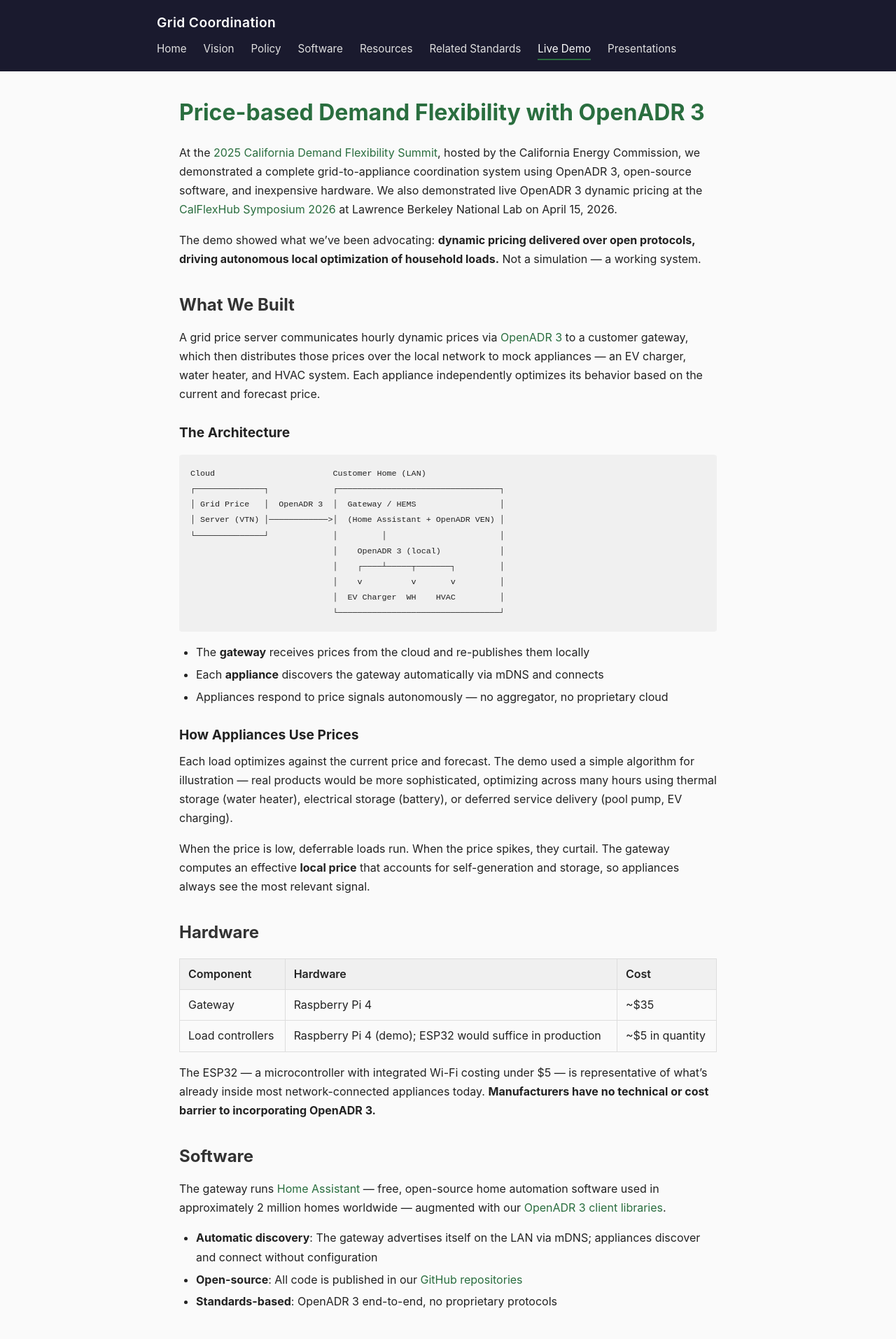
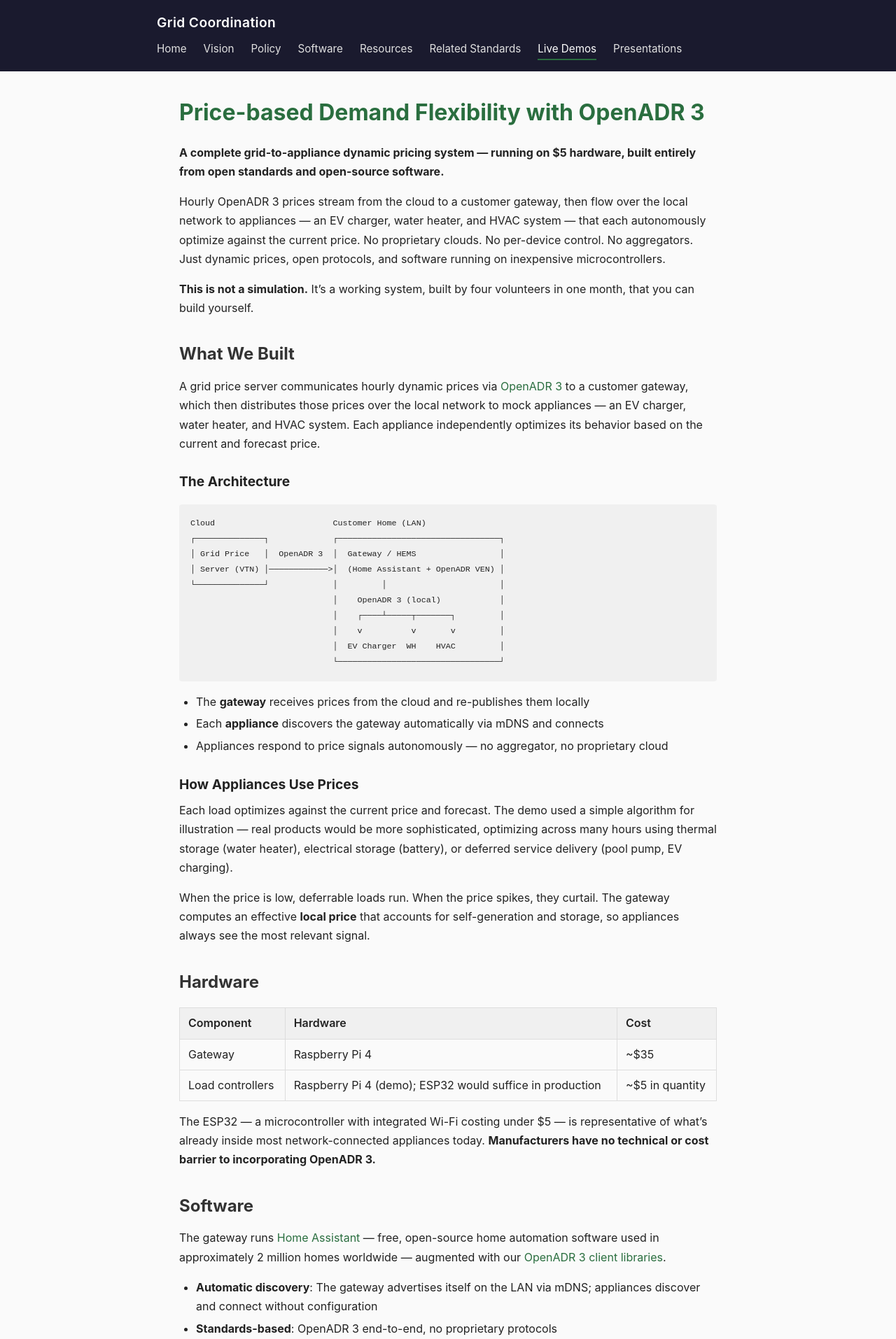
Before and after one commit to grid-coordination/grid-coordination.github.io, a Jekyll site: the page built from demo.md, in a window 1280 px wide. Shown: the top 1914 px of the page at 70% size. Built offline with Jekyll 4.4.1, drawn with Linux system fonts in a browser that asks for light colours; some of the changed text lies outside the part shown.

Commit message:
Promote Live Demos, rework price-server pitch, separate banners
- Banners enlarged and visually separated; first banner trims
  "492 programs, no auth required"
- Nav: "Live Demo" -> "Live Demos"
- Home: price-server card rewritten to drop tariff/program counts
  and lead with the free, public, OpenADR-3-standard pitch
- Live Demos page: new promotional opener; "Where We've
  Demonstrated" moved to bottom (CEC/EPRI Summit upcoming, plus
  2025 CA Demand Flexibility Summit and CalFlexHub); "The Prices"
  now credits our own price server (links to user guide repo) and
  drops SpringHDP reference; removed redundant Open-source bullet
  and the duplicate Demand Flexibility Summit Learn More link

Co-Authored-By: Claude Opus 4.7 (1M context) <noreply@anthropic.com>

```diff
--- a/_layouts/default.html
+++ b/_layouts/default.html
@@ -29,7 +29,8 @@
     nav .nav-links a:hover { color: #fff; text-decoration: none; }
     nav .nav-links a.active { color: #fff; border-bottom: 2px solid var(--accent); padding-bottom: 2px; }
 
-    .banner { background: var(--accent); color: #fff; text-align: center; padding: 0.75rem 2rem; font-size: 0.95rem; }
+    .banner { background: var(--accent); color: #fff; text-align: center; padding: 1.25rem 2rem; font-size: 1.15rem; }
+    .banner + .banner { border-top: 3px solid var(--bg); }
     .banner a { color: #fff; text-decoration: underline; font-weight: 600; }
     .banner a:hover { opacity: 0.9; }
 
@@ -76,14 +77,14 @@
         <a href="/software" {% if page.url == '/software' %}class="active"{% endif %}>Software</a>
         <a href="/resources" {% if page.url == '/resources' %}class="active"{% endif %}>Resources</a>
         <a href="/standards" {% if page.url == '/standards' %}class="active"{% endif %}>Related Standards</a>
-        <a href="/demo" {% if page.url == '/demo' %}class="active"{% endif %}>Live Demo</a>
+        <a href="/demo" {% if page.url == '/demo' %}class="active"{% endif %}>Live Demos</a>
         <a href="/presentations/" {% if page.url contains '/presentations' %}class="active"{% endif %}>Presentations</a>
       </div>
     </div>
   </nav>
   {% if page.url == '/' %}
   <div class="banner">
-    <strong>Now live:</strong> Free <a href="https://price.grid-coordination.energy/openadr3/3.1.0/">California electricity prices via OpenADR 3</a> &mdash; 492 programs, no auth required. Plus: <a href="https://community.home-assistant.io/t/announcing-openadr-3-ven-for-home-assistant/1005701">Home Assistant integration</a> brings real-time pricing &amp; GHG data to your smart home.
+    <strong>Now live:</strong> Free <a href="https://price.grid-coordination.energy/openadr3/3.1.0/">California electricity prices via OpenADR 3</a>. Plus: <a href="https://community.home-assistant.io/t/announcing-openadr-3-ven-for-home-assistant/1005701">Home Assistant integration</a> brings real-time pricing &amp; GHG data to your smart home.
   </div>
   <div class="banner">
     <strong>June 10, 2026:</strong> Join us at the <a href="https://www.energy.ca.gov/event/workshop/2026-06/2026-cecepri-electrification-summit">2026 CEC/EPRI Electrification Summit</a> &mdash; we'll again be demonstrating our live Price-based Demand Flexibility with OpenADR 3 system.
--- a/demo.md
+++ b/demo.md
@@ -1,14 +1,16 @@
 ---
 layout: default
-title: Live Demo
+title: Live Demos
 permalink: /demo
 ---
 
 # Price-based Demand Flexibility with OpenADR 3
 
-At the [2025 California Demand Flexibility Summit](https://www.energy.ca.gov/event/meeting/2025-05/2025-california-demand-flexibility-summit), hosted by the California Energy Commission, we demonstrated a complete grid-to-appliance coordination system using OpenADR 3, open-source software, and inexpensive hardware. We also demonstrated live OpenADR 3 dynamic pricing at the [CalFlexHub Symposium 2026](https://events.zoom.us/ev/AsBfF0i4LAAWsYfon8ZJ-kuN27Ji-ZuRM1TIplqg265uVHrj8K_v~AmvhbIzRmpTQJnECn9l46TFxlyv1e8ZIleIgZGV543jFuX_s40q4kCbKfw) at Lawrence Berkeley National Lab on April 15, 2026.
+**A complete grid-to-appliance dynamic pricing system &mdash; running on $5 hardware, built entirely from open standards and open-source software.**
 
-The demo showed what we've been advocating: **dynamic pricing delivered over open protocols, driving autonomous local optimization of household loads.** Not a simulation — a working system.
+Hourly OpenADR 3 prices stream from the cloud to a customer gateway, then flow over the local network to appliances &mdash; an EV charger, water heater, and HVAC system &mdash; that each autonomously optimize against the current price. No proprietary clouds. No per-device control. No aggregators. Just dynamic prices, open protocols, and software running on inexpensive microcontrollers.
+
+**This is not a simulation.** It's a working system, built by four volunteers in one month, that you can build yourself.
 
 ## What We Built
 
@@ -53,12 +55,11 @@ The ESP32 — a microcontroller with integrated Wi-Fi costing under $5 — is re
 The gateway runs [Home Assistant](https://www.home-assistant.io/) — free, open-source home automation software used in approximately 2 million homes worldwide — augmented with our [OpenADR 3 client libraries](/software).
 
 - **Automatic discovery**: The gateway advertises itself on the LAN via mDNS; appliances discover and connect without configuration
-- **Open-source**: All code is published in our [GitHub repositories](https://github.com/grid-coordination)
 - **Standards-based**: OpenADR 3 end-to-end, no proprietary protocols
 
 ## The Prices
 
-The demo used "SpringHDP" prices from CalFlexHub, derived from real CAISO wholesale prices with the vertical scale stretched for visibility. Time was compressed so each hour played out in 5 seconds, making a full "day" visible in two minutes. OpenADR 3 handles arbitrary price intervals — most dynamic pricing programs worldwide use hourly granularity today.
+The demo uses live California electricity prices streamed from our own public [Grid Coordination price server](https://github.com/grid-coordination/price-server-user-guide) &mdash; the same OpenADR 3.1.0 service anyone can connect to today. For presentation, time is compressed so each hour plays out in 5 seconds, making a full "day" visible in about two minutes. OpenADR 3 handles arbitrary price intervals &mdash; most dynamic pricing programs worldwide use hourly granularity today.
 
 ## Why This Matters
 
@@ -75,10 +76,17 @@ The system illustrates that flexible demand appliance standards mandating networ
 - **Standards-based** — one open protocol from grid to appliance
 - **Local control** — works without the cloud once prices are received
 
+## Where We've Demonstrated
+
+We've shown this complete grid-to-appliance Price-based Demand Flexibility with OpenADR 3 system at:
+
+- **June 10, 2026** &mdash; [2026 CEC/EPRI Electrification Summit](https://www.energy.ca.gov/event/workshop/2026-06/2026-cecepri-electrification-summit) ([agenda](https://www.energy.ca.gov/sites/default/files/2026-05/Agenda_2026_CEC_EPRI_Electrification_Summit%202026-05-22_ada.pdf)) &mdash; *upcoming*
+- **May 2025** &mdash; [2025 California Demand Flexibility Summit](https://www.energy.ca.gov/event/meeting/2025-05/2025-california-demand-flexibility-summit), hosted by the California Energy Commission
+- **April 15, 2026** &mdash; [CalFlexHub Symposium 2026](https://events.zoom.us/ev/AsBfF0i4LAAWsYfon8ZJ-kuN27Ji-ZuRM1TIplqg265uVHrj8K_v~AmvhbIzRmpTQJnECn9l46TFxlyv1e8ZIleIgZGV543jFuX_s40q4kCbKfw) at Lawrence Berkeley National Lab
+
 ## Learn More
 
 - [Our software libraries](/software) — OpenADR 3 implementations in Clojure and Python
 - [OpenADR Alliance](https://www.openadr.org/) — the standard behind grid-to-customer coordination
-- [2025 CA Demand Flexibility Summit](https://www.energy.ca.gov/event/meeting/2025-05/2025-california-demand-flexibility-summit) — the CEC event where this was demonstrated
 - [Live price server](https://price.grid-coordination.energy/openadr3/3.1.0/) — public OpenADR 3 price server serving live California electricity prices ([user guide](https://github.com/grid-coordination/price-server-user-guide))
 - [Demo handout (PDF)](/presentations/openadr3-demo-handout.pdf) — the one-page flyer from the event
```
Also changed, not shown: index.md (+2 -11 lines).
